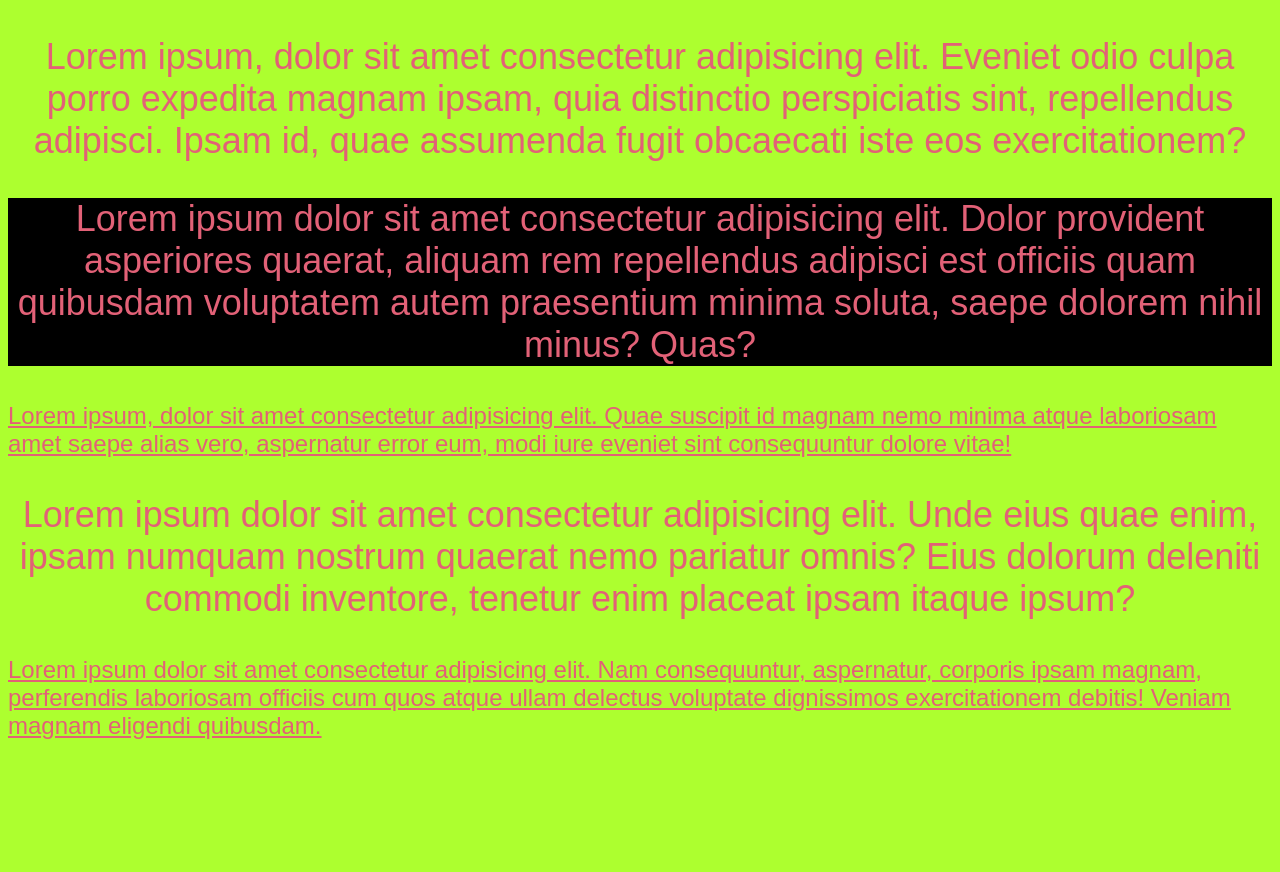
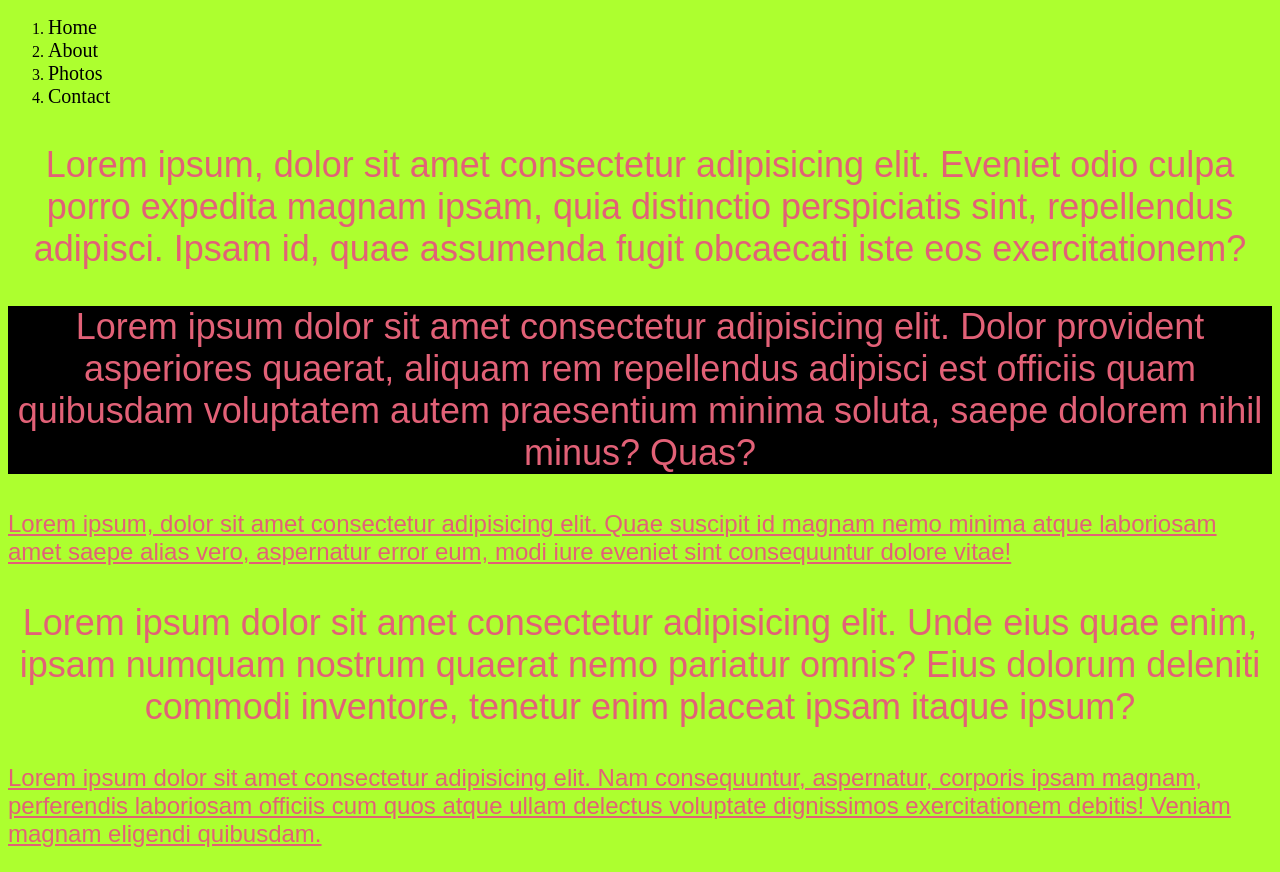
Before and after one commit to muzhganamini/Foundations2024, a plain HTML site: page Specific.html in a window 1280 px wide. Before the commit the page ends 800 px from the top, so only its background shows below. Drawn offline with Linux system fonts and the light colour scheme.

Commit message:
specific.html

```diff
--- a/Specific.html
+++ b/Specific.html
@@ -7,6 +7,15 @@
     <link rel="stylesheet" href="style.css">
 </head>
 <body>
+    <nav>
+        <ol>
+            <li><a href="#"> Home</a></li>
+            <li><a href="#"> About</a></li>
+            <li><a href="#"> Photos</a></li>
+            <li><a href="#"> Contact</a></li>
+
+        </ol>
+    </nav>
     <p>Lorem ipsum, dolor sit amet consectetur adipisicing elit. Eveniet odio culpa porro expedita magnam ipsam, quia distinctio perspiciatis sint, repellendus adipisci. Ipsam id, quae assumenda fugit obcaecati iste eos exercitationem?</p>
     <p id="secondParaghraph">Lorem ipsum dolor sit amet consectetur adipisicing elit. Dolor provident asperiores quaerat, aliquam rem repellendus adipisci est officiis quam quibusdam voluptatem autem praesentium minima soluta, saepe dolorem nihil minus? Quas?</p>
     <p class="commonParagraph"> Lorem ipsum, dolor sit amet consectetur adipisicing elit. Quae suscipit id magnam nemo minima atque laboriosam amet saepe alias vero, aspernatur error eum, modi iure eveniet sint consequuntur dolore vitae!</p>
--- a/style.css
+++ b/style.css
@@ -18,3 +18,17 @@ p {
         text-align: left;
 
     }
+    a {
+        text-decoration: none;
+        color:black;
+        font-size: 20px;
+
+    }
+    a:hover {
+        color:blue;
+
+
+
+
+
+    }
```
